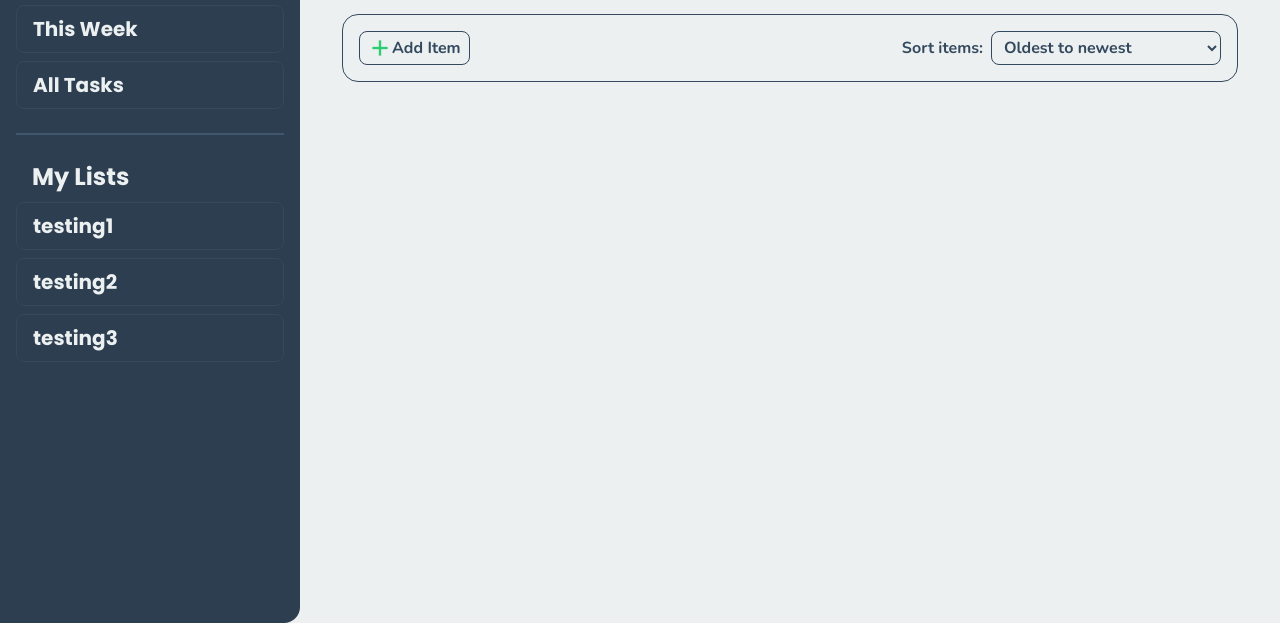
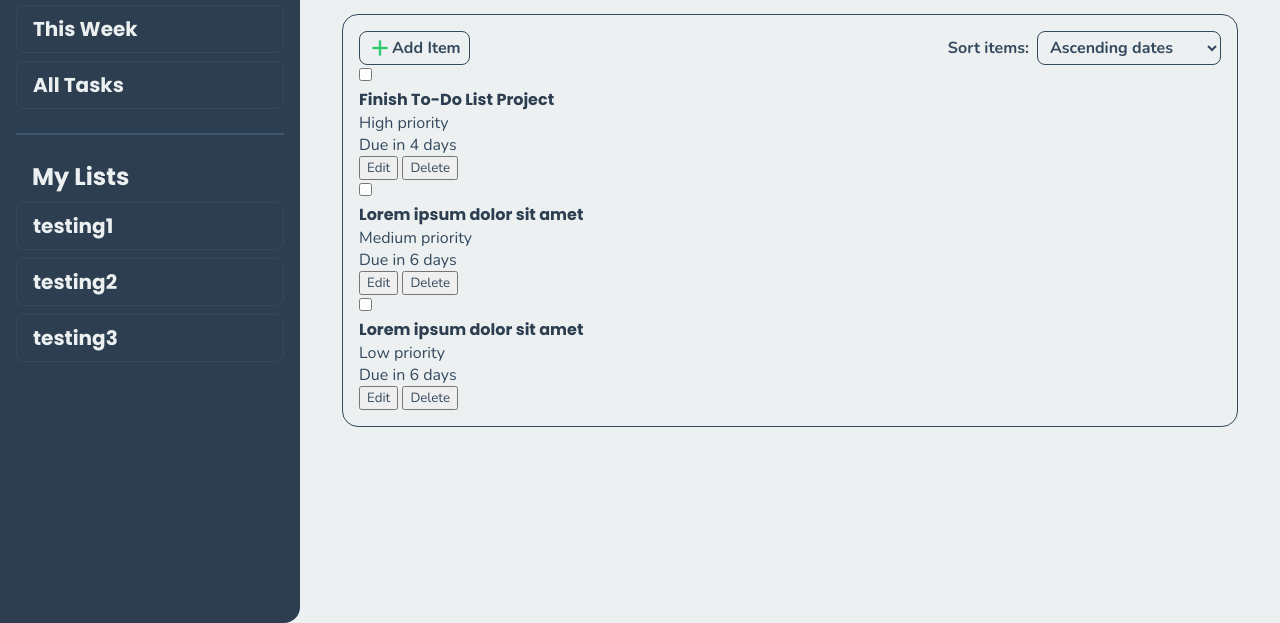
Before and after one commit to alexdilion/todo-list, a website built with webpack: page dist/index.html in a window 1280 px wide. Shown: the part 177-800 px from the top of the page. Built offline with nearby package versions, Linux system fonts and the light colour scheme.

Commit message:
Add list item html

```diff
--- a/dist/index.html
+++ b/dist/index.html
@@ -62,14 +62,61 @@
                         <div class="sort-container">
                             <label for="list-sort">Sort items:</label>
                             <select name="sort" id="list-sort">
-                                <option value="date-ascending">Oldest to newest</option>
-                                <option value="date-descending">Newest to oldest</option>
-                                <option value="priority-ascending">Lowest to highest priority</option>
-                                <option value="priority-descending">Highest to lowest priority</option>
+                                <option value="date-ascending">Ascending dates</option>
+                                <option value="date-descending">Descending dates</option>
+                                <option value="priority-ascending">Ascending priority</option>
+                                <option value="priority-descending">Descending priority</option>
                             </select>
                         </div>
                     </div>
 
+                    <div id="list-items">
+                        <div class="list-item" data-item-index="0">
+                            <input type="checkbox" data-finished="false" />
+                            <div class="item-content">
+                                <h4 class="item-header">Finish To-Do List Project</h4>
+                                <div class="item-info">
+                                    <div class="item-priority high-priority">High priority</div>
+                                    <span class="horizontal-separator"></span>
+                                    <div class="item-due-in">Due in 4 days</div>
+                                </div>
+                            </div>
+                            <div class="item-actions">
+                                <button class="item-button" type="button">Edit</button>
+                                <button class="item-button" type="button">Delete</button>
+                            </div>
+                        </div>
+                        <div class="list-item" data-item-index="1">
+                            <input type="checkbox" data-finished="false" />
+                            <div class="item-content">
+                                <h4 class="item-header">Lorem ipsum dolor sit amet</h4>
+                                <div class="item-info">
+                                    <div class="item-priority medium-priority">Medium priority</div>
+                                    <span class="horizontal-separator"></span>
+                                    <div class="item-due-in">Due in 6 days</div>
+                                </div>
+                            </div>
+                            <div class="item-actions">
+                                <button class="item-button" type="button">Edit</button>
+                                <button class="item-button" type="button">Delete</button>
+                            </div>
+                        </div>
+                        <div class="list-item" data-item-index="1">
+                            <input type="checkbox" data-finished="false" />
+                            <div class="item-content">
+                                <h4 class="item-header">Lorem ipsum dolor sit amet</h4>
+                                <div class="item-info">
+                                    <div class="item-priority low-priority">Low priority</div>
+                                    <span class="horizontal-separator"></span>
+                                    <div class="item-due-in">Due in 6 days</div>
+                                </div>
+                            </div>
+                            <div class="item-actions">
+                                <button class="item-button" type="button">Edit</button>
+                                <button class="item-button" type="button">Delete</button>
+                            </div>
+                        </div>
+                    </div>
                 </div>
             </div>
         </main>
```
